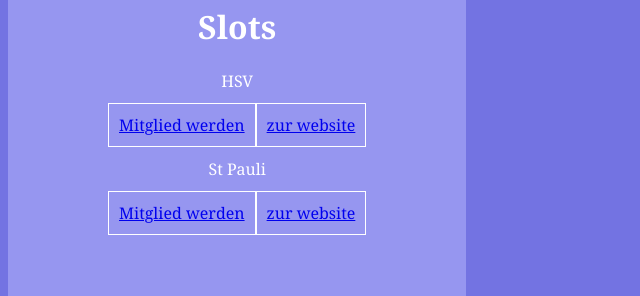
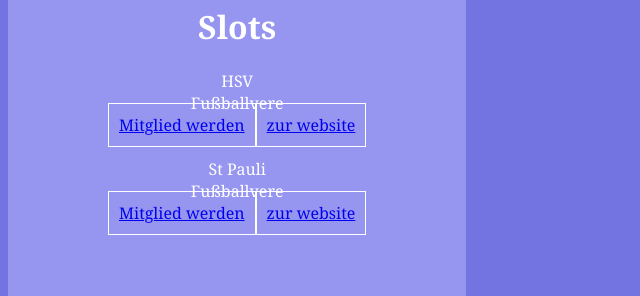
Before and after one commit to siggi-ai/Vue-Practice, a Vue app: page / in a window 1280 px wide. Shown: the part 124-420 px from the top of the page, without its empty margins (0-640 px from the left). Built offline with nearby package versions, Linux system fonts and the light colour scheme.

Commit message:
named slots 2

```diff
--- a/src/App.vue
+++ b/src/App.vue
@@ -1,21 +1,27 @@
 <template>
   <div class="main">
     <h1>Slots</h1>
-    <CardSlot title="HSV" body="Fußballverein">
+    <CardSlot title="HSV">
+      <template v-slot:body>Fußballvere</template>
+      <template v-slot:default>
         <a class="card" href="https://www.hsv.de/uebersicht" target="_blank"
           >Mitglied werden</a
         >
         <a class="card" href="https://www.hsv.de/uebersicht" target="_blank"
           >zur website</a
         >
+      </template>
     </CardSlot>
-    <CardSlot title="St Pauli" body="Fußballverein">
+    <CardSlot title="St Pauli">
+      <template v-slot:body>Fußballvere</template>
+      <template v-slot:default>
         <a class="card" href="https://www.fcstpauli.com/en/" target="_blank"
           >Mitglied werden</a
         >
         <a class="card" href="https://www.fcstpauli.com/en/" target="_blank"
           >zur website</a
         >
+      </template>
     </CardSlot>
   </div>
 </template>
```
Lines whose indentation alone changed are shown as unchanged.
